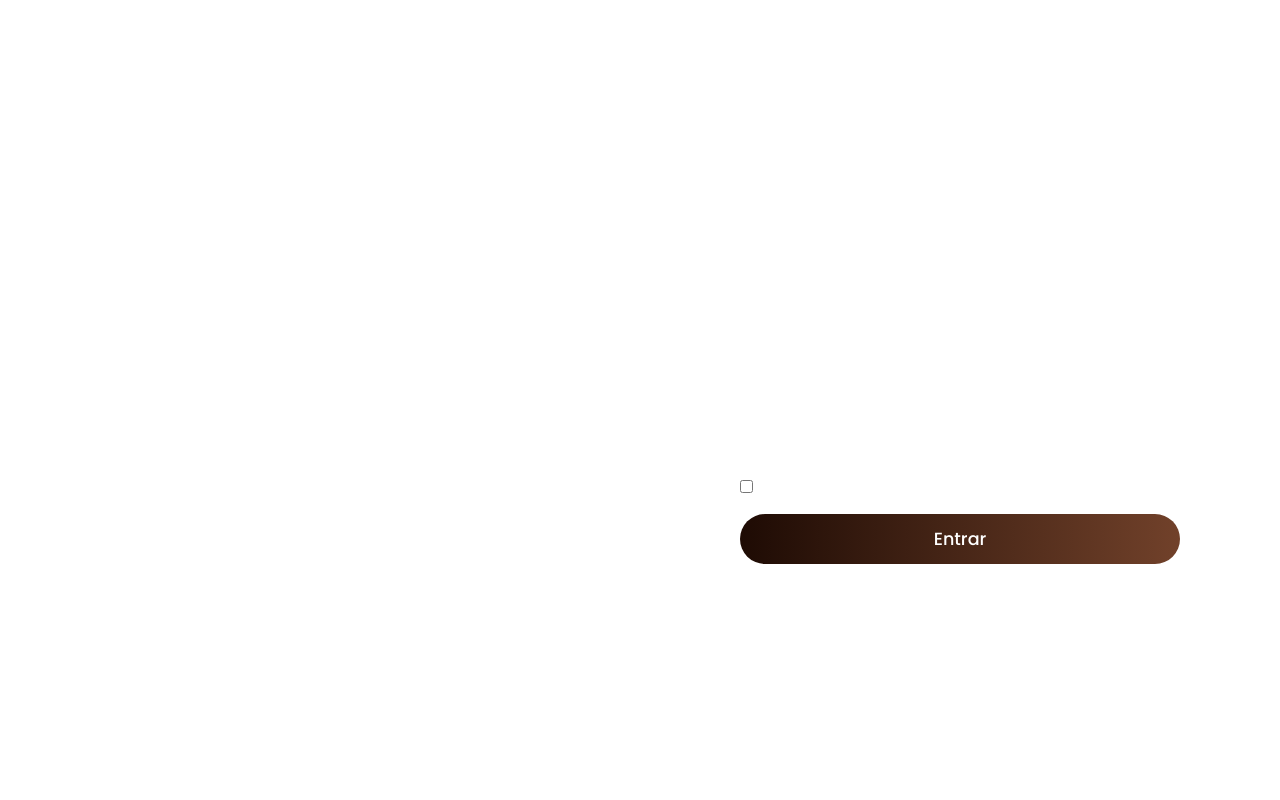
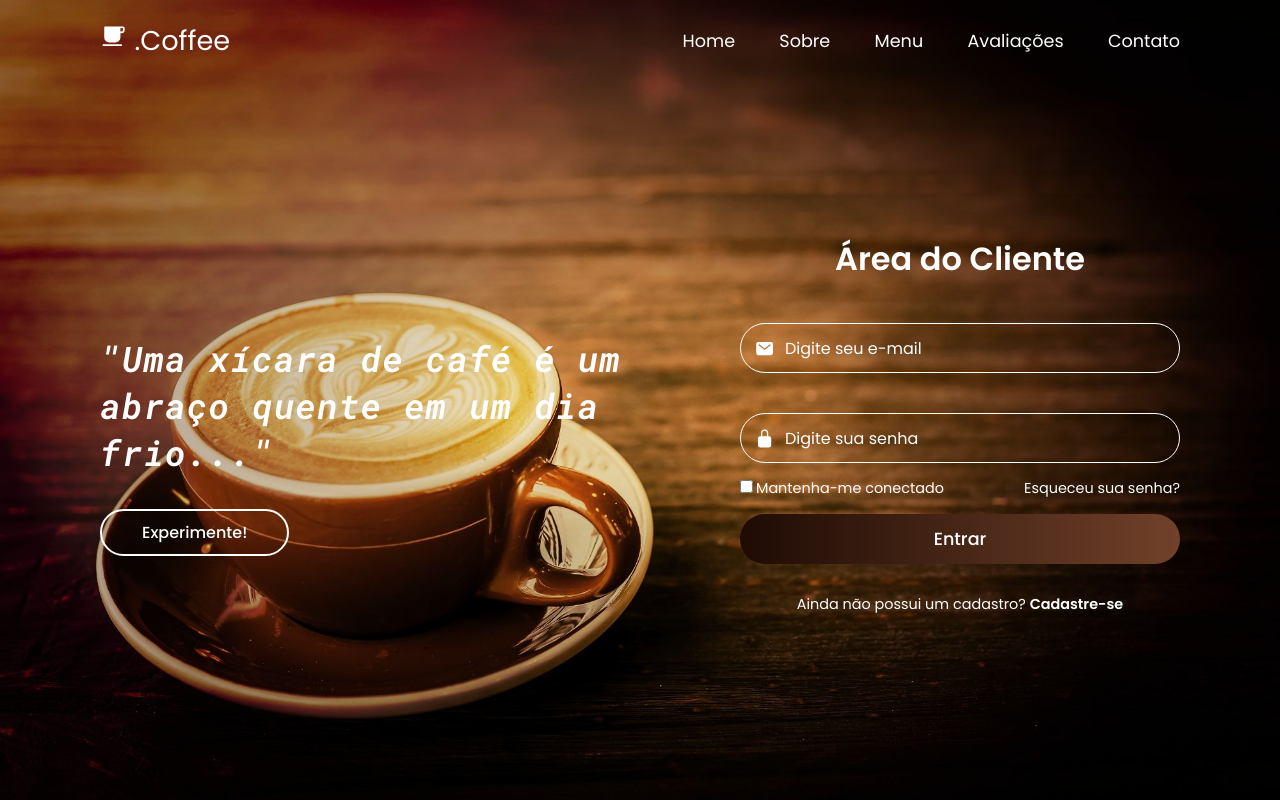
Before and after one commit to GuiGubert/page-login-coffee, a plain HTML site: page index.html in a window 1280 px wide. Drawn offline with nearby package versions, Linux system fonts and the light colour scheme; files that its build step writes are made by us from their sources.

Commit message:
new commit

```diff
--- a/style/index.css
+++ b/index.css
@@ -55,7 +55,7 @@
   position: relative;
   width: 100%;
   height: 100vh;
-  background: url("/public/image-back.jpeg") no-repeat;
+  background: url("/image-back.jpeg") no-repeat;
   background-size: cover;
   background-position: center;
   display: flex;
```
Also changed, not shown: image-back.jpeg (renamed from assets/image-back.jpeg).
